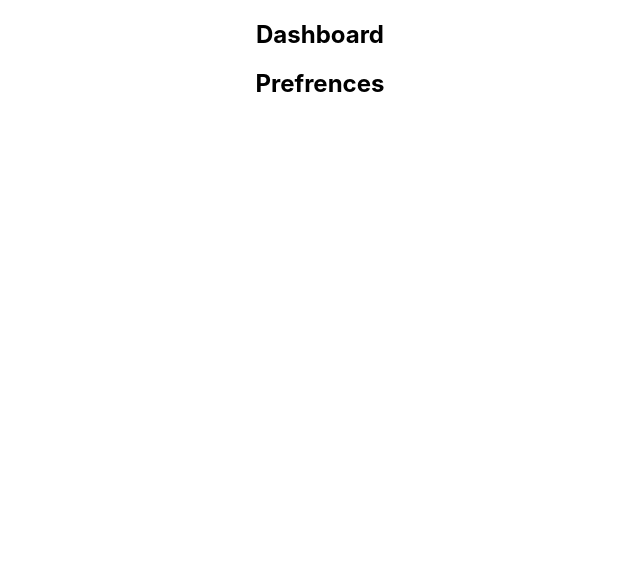
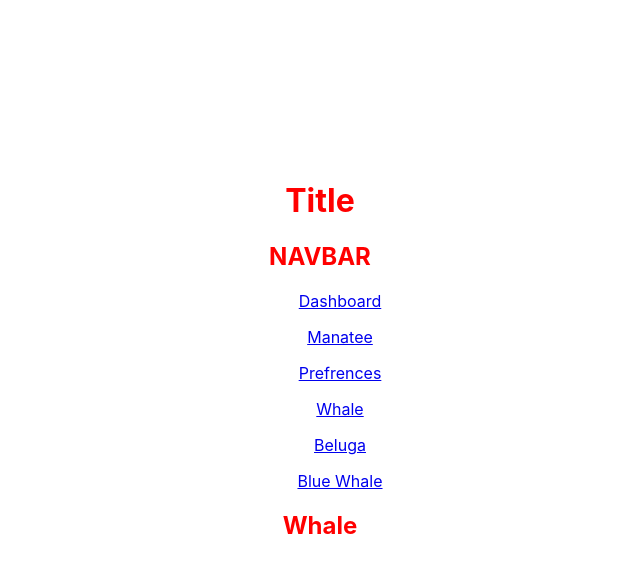
Before and after one commit to Shikhar-ss/playground, a React (Create React App) app in the folder loginAuth-react/login-auth/: page /whale in a window 1280 px wide. Shown: the top 572 px of the page, without its empty margins (320-960 px from the left). Built offline with nearby package versions, Linux system fonts and the light colour scheme.

Commit message:
working with react-router

```diff
--- a/loginAuth-react/login-auth/package.json
+++ b/loginAuth-react/login-auth/package.json
@@ -6,6 +6,7 @@
     "@testing-library/jest-dom": "^5.11.9",
     "@testing-library/react": "^11.2.3",
     "@testing-library/user-event": "^12.6.2",
+    "query-string": "^6.13.8",
     "react": "^17.0.1",
     "react-dom": "^17.0.1",
     "react-router-dom": "^5.2.0",
--- a/loginAuth-react/login-auth/src/App.css
+++ b/loginAuth-react/login-auth/src/App.css
@@ -1,5 +1,7 @@
 .App {
   text-align: center;
+  color:red;
+  padding: 10em;
 }
 
 .App-link {
--- a/loginAuth-react/login-auth/src/App.js
+++ b/loginAuth-react/login-auth/src/App.js
@@ -1,11 +1,74 @@
 import './App.css';
 import Dashboard from "./components/Dashboard/Dashboard";
-import Prefrences from "./components/Prefrences/Prefrences"
+import Prefrences from "./components/Prefrences/Prefrences";
+import Whale from "./components/Whale/Whale";
+import Manatee from "./components/Manatee/Manatee";
+import { BrowserRouter, Switch, Route, Link } from "react-router-dom"
 function App() {
   return (
     <div className="App">
-      <Dashboard/>
-      <Prefrences/>
+      <h1>
+        Title
+      </h1>
+
+      <BrowserRouter>
+      <nav>
+        <h2>
+          NAVBAR
+        </h2>
+        <ul>
+          <Link to="/dashboard">Dashboard</Link>
+        </ul>
+        <ul>
+          <Link to="/manatee">
+            Manatee
+          </Link>
+        </ul>
+        <ul>
+          <Link to="/prefrences">Prefrences</Link>
+        </ul>
+        <ul>
+          <Link to="/whale">Whale</Link>
+        </ul>
+        <ul>
+          <Link to="/whale/beluga">Beluga</Link>
+          {/* using URL parameter from location object's pathname attribute */}
+        </ul>
+        <ul>
+          <Link to="/whale/blueWhale">Blue Whale</Link>
+        </ul>
+        {/* <ul>
+          <Link to="/whale?name=beluga">Beluga</Link>
+          passing additional information in search parameters
+        </ul>
+        <ul>
+          <Link to="/whale?name=blueWhale">Blue Whale</Link>
+        </ul> */}
+      </nav>
+        <Switch>
+          <Route path="/dashboard" >
+            <Dashboard />
+          </Route>
+          <Route path="/manatee" >
+            <Manatee />
+          </Route>
+          <Route path="/prefrences">
+            <Prefrences />
+          </Route>
+          <Route exact path="/whale">
+            <Whale/>
+          </Route>
+          <Route path="/whale/:name">
+            {/* using URL params */}
+            <Whale/>
+          </Route>
+          {/* <Route path="/whale">
+            using search parameters
+            <Whale />
+          </Route> */}
+        </Switch>
+      </BrowserRouter>
+
     </div>
   );
 }
--- /dev/null
+++ b/loginAuth-react/login-auth/src/components/Manatee/Manatee.js
@@ -0,0 +1,11 @@
+import React from 'react'
+
+function Manatee() {
+    return (
+        <h2>
+            Manatee
+        </h2>
+    )
+}
+
+export default Manatee
--- /dev/null
+++ b/loginAuth-react/login-auth/src/components/Whale/Beluga.js
@@ -0,0 +1,12 @@
+import React from 'react'
+
+function Beluga() {
+    console.log("1");
+    return (
+        <h2>
+            Beluga
+        </h2>
+        )
+}
+
+export default Beluga
--- /dev/null
+++ b/loginAuth-react/login-auth/src/components/Whale/BlueWhale.js
@@ -0,0 +1,12 @@
+import React from 'react'
+
+function BlueWhale() {
+    console.log("2")
+    return (
+        <h2>
+            Blue Whale
+        </h2>
+    )
+}
+
+export default BlueWhale
--- /dev/null
+++ b/loginAuth-react/login-auth/src/components/Whale/Whale.js
@@ -0,0 +1,28 @@
+import React from 'react'
+import Beluga from "./Beluga";
+import BlueWhale from "./BlueWhale";
+import {useLocation,useParams} from "react-router-dom";
+
+function Whale() {
+    const queryString = require('query-string')
+    const {search} = useLocation();
+    // accessing search paramters from location object' search attribute
+    // const name = queryString.parse(search).name;
+    // accessing url parameter from location object's pathname attribute
+    const {name} = useParams();
+    console.log("SEARCH_Parameter: ",name)
+
+    return (
+        <div>
+            <h2>
+                Whale
+            </h2>
+            {name === "beluga" && <Beluga/>}
+            {name === "blueWhale" && <BlueWhale/>}
+        </div>
+
+
+    )
+}
+
+export default Whale
```
Also changed, not shown: 2 other files (tests, documents, lock files or other folders).
